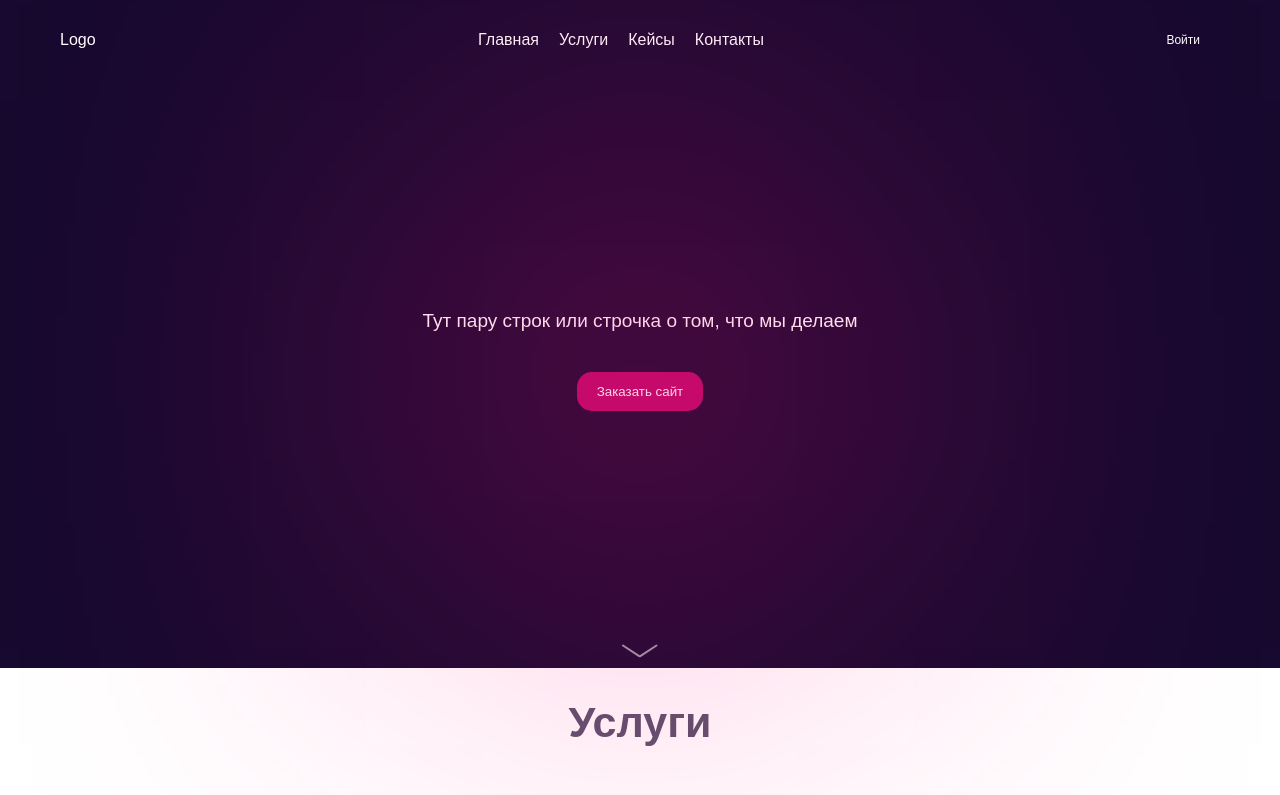
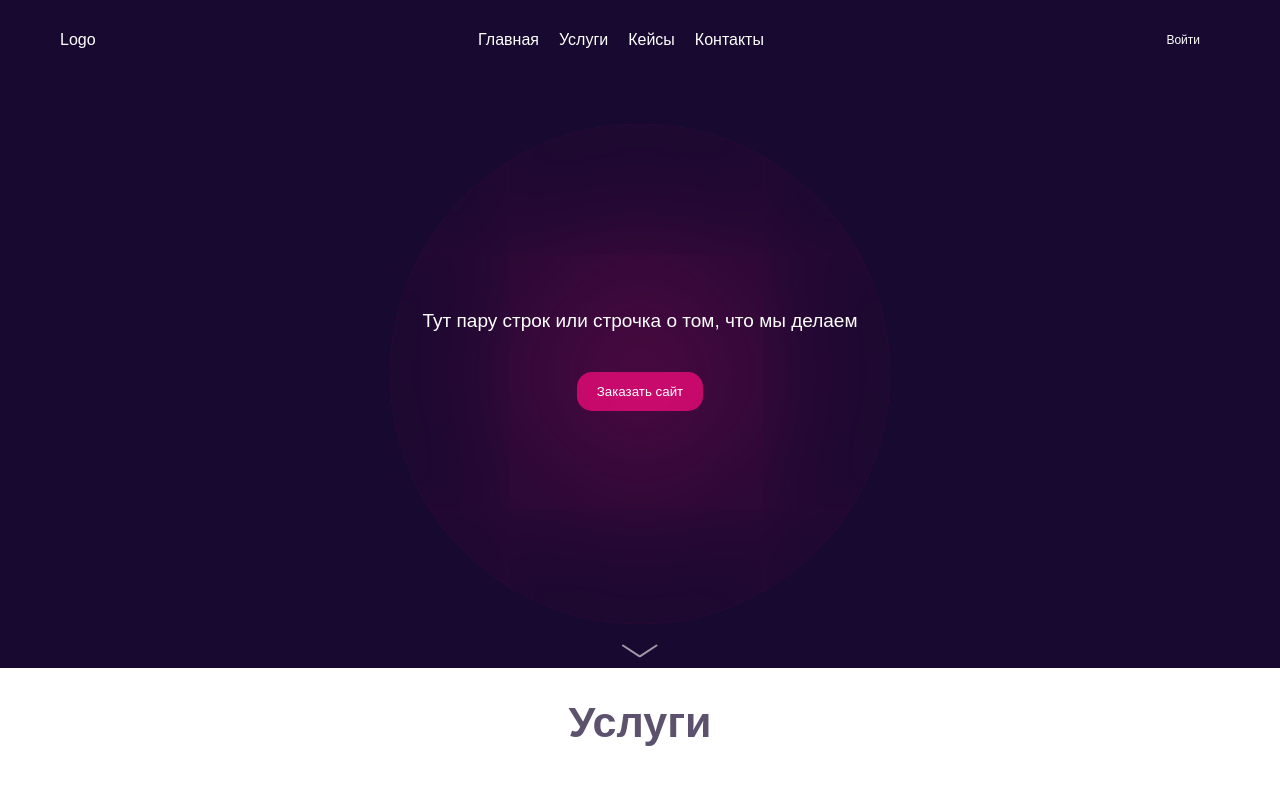
Before and after one commit to Flashvita/Projectvictory, a Vue app in the folder Frontend/: page / in a window 1280 px wide. Shown: the top 795 px of the page. Built offline with nearby package versions, Linux system fonts and the light colour scheme.

Commit message:
fixed outline, add function logout

```diff
--- a/Frontend/src/components/Header.vue
+++ b/Frontend/src/components/Header.vue
@@ -4,7 +4,12 @@
       <div class="header-wrapper">
         <div>Logo</div>
         <NavbarComponent />
-        <MyButton_link @click="$router.push('/auth')">Войти</MyButton_link>
+        <MyButton_link v-if="!isAuth" @click="$router.push('/auth')">
+          Войти
+        </MyButton_link>
+        <MyButton_link v-if="isAuth" @click="this.logout">
+          Выйти
+        </MyButton_link>
       </div>
     </div>
   </header>
@@ -12,10 +17,17 @@
 
 <script>
 import NavbarComponent from "@/components/Navbar";
+import { mapGetters, mapActions } from "vuex";
 
 export default {
   name: "HeaderComponent",
   components: { NavbarComponent },
+  methods: {
+    ...mapActions({ logout: "auth/logout" }),
+  },
+  computed: {
+    ...mapGetters({ isAuth: "auth/isAuth" }),
+  },
 };
 </script>
 
--- a/Frontend/src/components/Main/Feedback.vue
+++ b/Frontend/src/components/Main/Feedback.vue
@@ -138,7 +138,6 @@ export default {
       margin-bottom: 64px;
 
       .form-right {
-        height: 100%;
         color: var(--color-bacground-black);
       }
     }
--- a/Frontend/src/components/UI/MyInput.vue
+++ b/Frontend/src/components/UI/MyInput.vue
@@ -97,7 +97,8 @@ export default {
   color: var(--color-text-black);
 
   &:focus-visible {
-    outline: 2px solid var(--color-accent);
+    outline: none;
+    box-shadow: 0 0 0 2px var(--color-accent);
   }
 }
 
--- a/Frontend/src/components/UI/MySelect.vue
+++ b/Frontend/src/components/UI/MySelect.vue
@@ -150,7 +150,7 @@ export default {
 }
 
 .select-textTitle-error {
-  outline: 2px solid var(--color-accent);
+  box-shadow: 0 0 0 2px var(--color-accent);
 }
 
 .select {
--- a/Frontend/src/components/UI/MyTextarea.vue
+++ b/Frontend/src/components/UI/MyTextarea.vue
@@ -94,7 +94,8 @@ export default {
     color: var(--color-text-black);
 
     &:focus-visible {
-      outline: 2px solid var(--color-accent);
+      outline: none;
+      box-shadow: 0 0 0 2px var(--color-accent);
     }
   }
 
--- a/Frontend/src/pages/MainPage.vue
+++ b/Frontend/src/pages/MainPage.vue
@@ -134,6 +134,7 @@ export default {
   justify-content: center;
   align-items: center;
   height: 100%;
+  z-index: 1;
 
   h1 {
     font-size: 19px;
@@ -144,15 +145,19 @@ export default {
 
 .circle-main-about {
   position: absolute;
-  width: 274px;
-  height: 274px;
+  width: 500px;
+  height: 500px;
   left: 0;
   top: 0;
   bottom: 0;
   right: 0;
   margin: auto;
-  background: #ff0a7f;
-  filter: blur(200px);
+  background-color: var(--color-accent);
+  -webkit-box-shadow: 0 0 180px 124px var(--color-bacground-black) inset;
+  -moz-box-shadow: 0 0 180px 124px var(--color-bacground-black) inset;
+  box-shadow: 0 0 180px 124px var(--color-bacground-black) inset;
+  opacity: 0.3;
+  border-radius: 50%;
 }
 
 .main-about-arrow {
--- a/Frontend/src/store/authModule.js
+++ b/Frontend/src/store/authModule.js
@@ -170,6 +170,17 @@ export const authModule = {
         }
       }
     },
+    logout({ commit }) {
+      localStorage.removeItem("isAuth");
+      localStorage.removeItem("token");
+      commit("setIsAuth", true);
+      commit("setToken", "");
+    },
+  },
+  getters: {
+    isAuth(state) {
+      return state.isAuth;
+    },
   },
   namespaced: true,
 };
```
